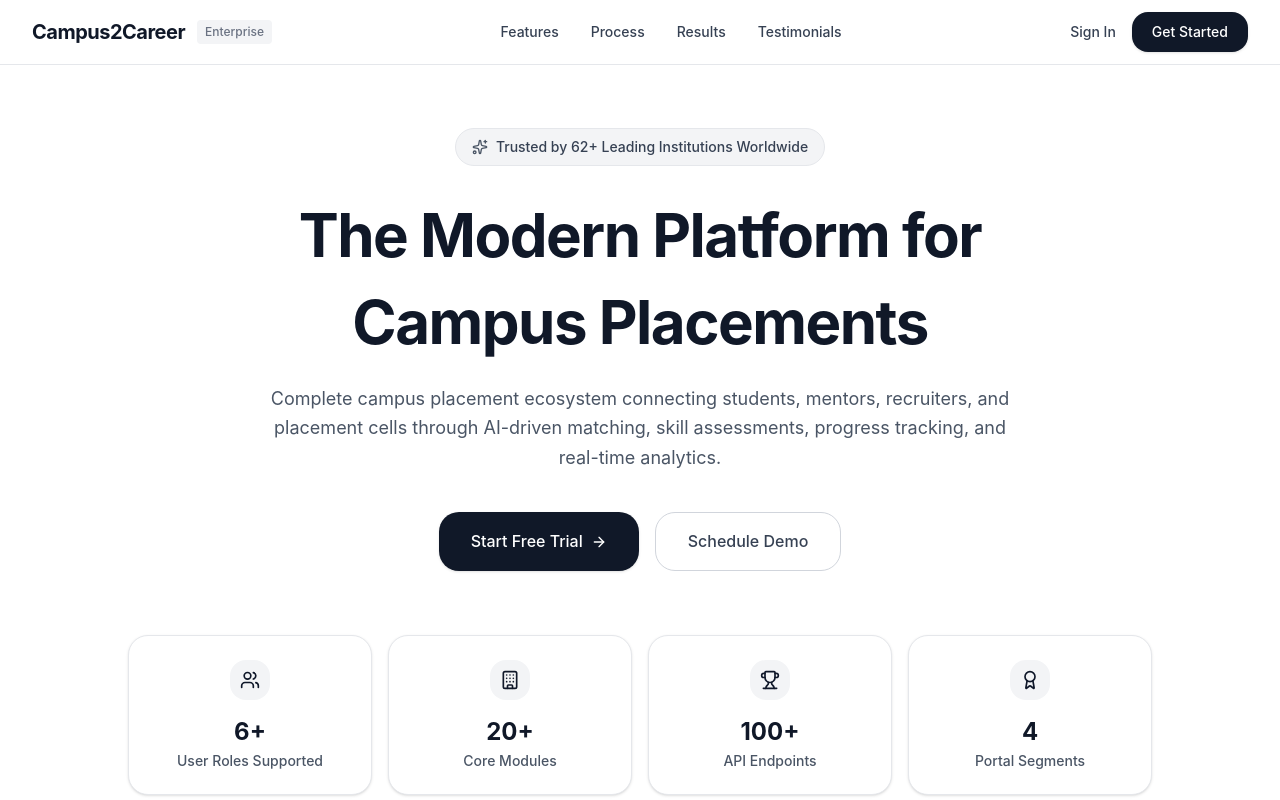
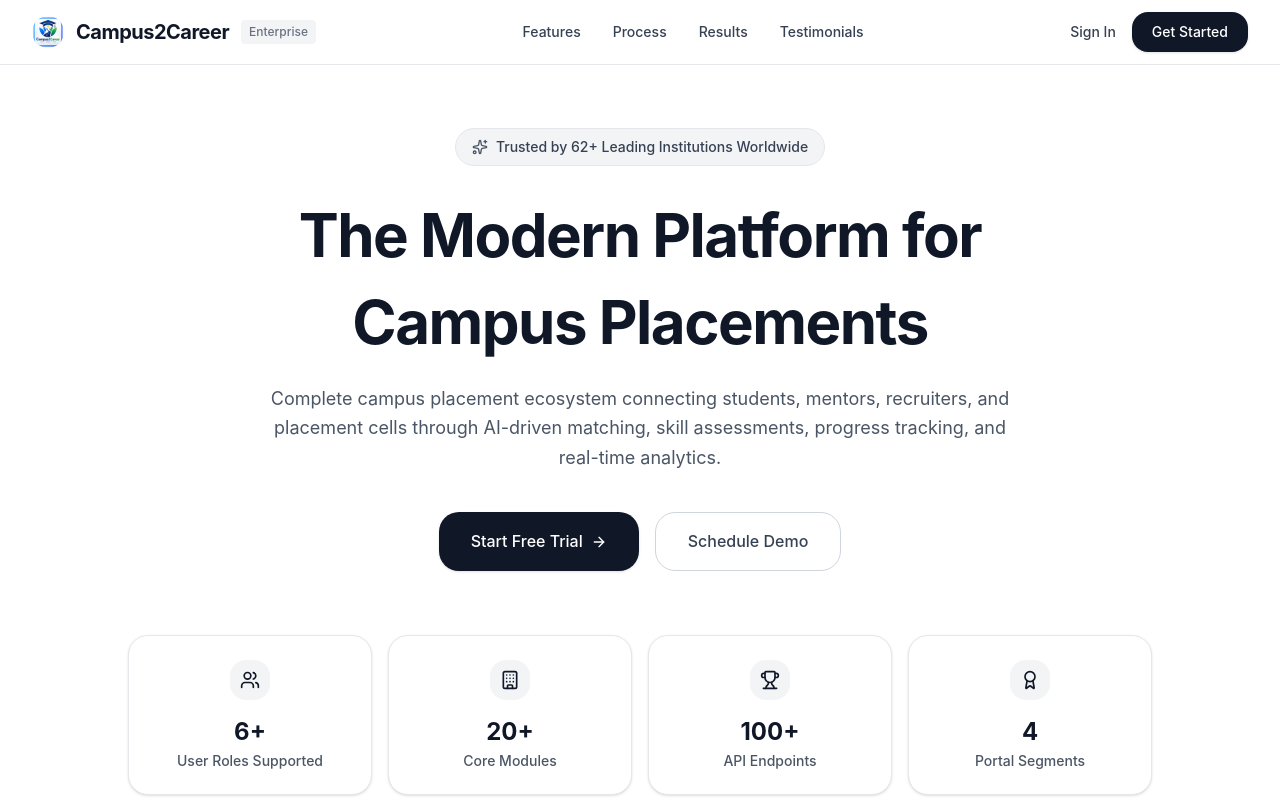
Before and after one commit to rahulyadav54/Campus2Career, a React (Vite) app in the folder frontend/: page / in a window 1280 px wide. Shown: the top 800 px of the page. Built offline with nearby package versions, Linux system fonts and the light colour scheme; no server answers.

Commit message:
feat: add Campus2Career app icon to chat, sidebar, landing, login, and favicon

```diff
--- a/frontend/index.html
+++ b/frontend/index.html
@@ -4,6 +4,7 @@
     <meta charset="UTF-8" />
     <meta name="viewport" content="width=device-width, initial-scale=1.0" />
     <title>Campus2Career - Campus Placement Platform</title>
+    <link rel="icon" type="image/png" href="/campus2career-icon.png" />
   </head>
   <body>
     <div id="root"></div>
--- a/frontend/src/components/AIChatbot.jsx
+++ b/frontend/src/components/AIChatbot.jsx
@@ -288,8 +288,8 @@ export default function AIChatbot() {
       {/* Header */}
       <div className="bg-gradient-to-r from-indigo-600 via-indigo-700 to-violet-700 text-white px-4 py-3 flex items-center justify-between flex-shrink-0">
         <div className="flex items-center gap-3">
-          <div className="w-9 h-9 bg-white/20 rounded-full flex items-center justify-center flex-shrink-0">
-            <Sparkles className="w-5 h-5 text-amber-300 animate-pulse" />
+          <div className="w-9 h-9 bg-white/20 rounded-full flex items-center justify-center flex-shrink-0 overflow-hidden">
+            <img src="/campus2career-icon.png" alt="Campus2Career" className="w-6 h-6 object-cover rounded-full" />
           </div>
           <div>
             <p className="font-semibold text-sm sm:text-base leading-tight">AI Career Advisor</p>
@@ -452,10 +452,14 @@ export default function AIChatbot() {
       {/* Floating toggle button */}
       <button
         onClick={() => setOpen(!open)}
-        className="fixed bottom-6 right-6 z-50 w-14 h-14 bg-indigo-600 hover:bg-indigo-700 text-white rounded-full shadow-lg flex items-center justify-center transition-all duration-200 hover:scale-110"
+        className="fixed bottom-6 right-6 z-50 w-14 h-14 bg-indigo-600 hover:bg-indigo-700 text-white rounded-full shadow-lg flex items-center justify-center transition-all duration-200 hover:scale-110 overflow-hidden p-0"
         title="AI Career Advisor"
       >
-        {open ? <X size={22} /> : <MessageCircle size={22} />}
+        {open ? (
+          <X size={22} className="relative z-10" />
+        ) : (
+          <img src="/campus2career-icon.png" alt="Campus2Career" className="w-9 h-9 object-cover rounded-full" />
+        )}
       </button>
 
       {/* Fullscreen chat window */}
--- a/frontend/src/components/CareerAdvisorChat.jsx
+++ b/frontend/src/components/CareerAdvisorChat.jsx
@@ -354,7 +354,10 @@ export default function CareerAdvisorChat() {
             >
               <Menu className="w-5 h-5" />
             </button>
+            <div className="flex items-center gap-2">
+              <img src="/campus2career-icon.png" alt="Campus2Career" className="w-6 h-6 rounded object-cover" />
               <p className="font-semibold text-sm text-gray-900">AI Career Advisor</p>
+            </div>
           </div>
 
           {/* Desktop sidebar toggle */}
@@ -364,15 +367,15 @@ export default function CareerAdvisorChat() {
               className="p-2 bg-white border border-gray-200 rounded-lg shadow-sm text-gray-600 hover:bg-gray-50 transition-colors"
               title="Toggle Chat History"
             >
-              <Menu className="w-4 h-4" />
+              <img src="/campus2career-icon.png" alt="Campus2Career" className="w-4 h-4 rounded object-cover" />
             </button>
           </div>
 
       {/* Header */}
       <div className="bg-gradient-to-r from-indigo-600 via-indigo-700 to-violet-700 text-white p-4 sm:p-5 flex items-center justify-between flex-shrink-0">
         <div className="flex items-center gap-3">
-              <div className="w-10 h-10 rounded-full bg-white/20 backdrop-blur-md flex items-center justify-center flex-shrink-0">
-                <Sparkles className="w-5 h-5 text-amber-300 animate-pulse" />
+          <div className="w-10 h-10 rounded-full bg-white/20 backdrop-blur-md flex items-center justify-center flex-shrink-0 overflow-hidden">
+            <img src="/campus2career-icon.png" alt="Campus2Career" className="w-8 h-8 object-cover rounded-full" />
           </div>
           <div>
             <h3 className="font-bold text-base sm:text-lg leading-tight">AI Skill & Career Advisor</h3>
--- a/frontend/src/components/shared/DashboardLayout.jsx
+++ b/frontend/src/components/shared/DashboardLayout.jsx
@@ -236,9 +236,12 @@ const DashboardLayout = ({ userRole = "student" }) => {
           {/* Logo / Title */}
           <div className="h-16 px-4 flex items-center justify-between border-b border-gray-200">
             {!sidebarCollapsed && (
-              <span className="text-xl font-bold text-gray-900">Campus2Career</span>
+              <div className="flex items-center gap-2">
+                <img src="/campus2career-icon.png" alt="Campus2Career" className="w-8 h-8 rounded-lg object-cover" />
+                <span className="text-xl font-bold text-gray-900">Campus2Career</span>
+              </div>
             )}
-            {sidebarCollapsed && <span className="text-xl font-bold text-indigo-600">C2C</span>}
+            {sidebarCollapsed && <img src="/campus2career-icon.png" alt="C2C" className="w-8 h-8 rounded-lg object-cover mx-auto" />}
             <button
               onClick={() => setSidebarCollapsed(!sidebarCollapsed)}
               className="hidden lg:block p-1 rounded-md text-gray-500 hover:bg-gray-100"
--- a/frontend/src/pages/Landing.jsx
+++ b/frontend/src/pages/Landing.jsx
@@ -193,6 +193,7 @@ export default function Landing() {
         <div className="max-w-7xl mx-auto px-4 sm:px-6 lg:px-8">
           <div className="flex justify-between items-center h-16">
             <div className="flex items-center space-x-3">
+              <img src="/campus2career-icon.png" alt="Campus2Career" className="h-8 w-8 rounded-lg object-cover" />
               <span className="text-xl font-bold text-gray-900 tracking-tight">Campus2Career</span>
               <span className="text-xs text-gray-500 font-medium px-2 py-1 bg-gray-100 rounded">Enterprise</span>
             </div>
--- a/frontend/src/pages/auth/Login.jsx
+++ b/frontend/src/pages/auth/Login.jsx
@@ -1,6 +1,6 @@
 import { useState } from "react";
 import { Link, useNavigate } from "react-router-dom";
-import { ArrowLeft, Eye, EyeOff, Sparkles } from "lucide-react";
+import { ArrowLeft } from "lucide-react";
 import toast, { Toaster } from "react-hot-toast";
 import { loginUser, handleApiError } from "../../services/auth";
 
@@ -45,8 +45,8 @@ export default function Login() {
 
       <div className="w-full max-w-md">
         <div className="text-center mb-8">
-          <div className="inline-flex items-center justify-center w-12 h-12 bg-indigo-100 rounded-xl mb-3">
-            <Sparkles className="w-6 h-6 text-indigo-600" />
+          <div className="inline-flex items-center justify-center w-12 h-12 bg-indigo-100 rounded-xl mb-3 overflow-hidden">
+            <img src="/campus2career-icon.png" alt="Campus2Career" className="w-8 h-8 object-cover rounded-lg" />
           </div>
           <h1 className="text-2xl font-bold text-gray-900 mb-2">Welcome Back</h1>
           <p className="text-sm text-gray-500">Sign in to your Campus2Career account</p>
```
Also changed, not shown: frontend/public/campus2career-icon.png (added). Lines whose indentation alone changed are shown as unchanged.
